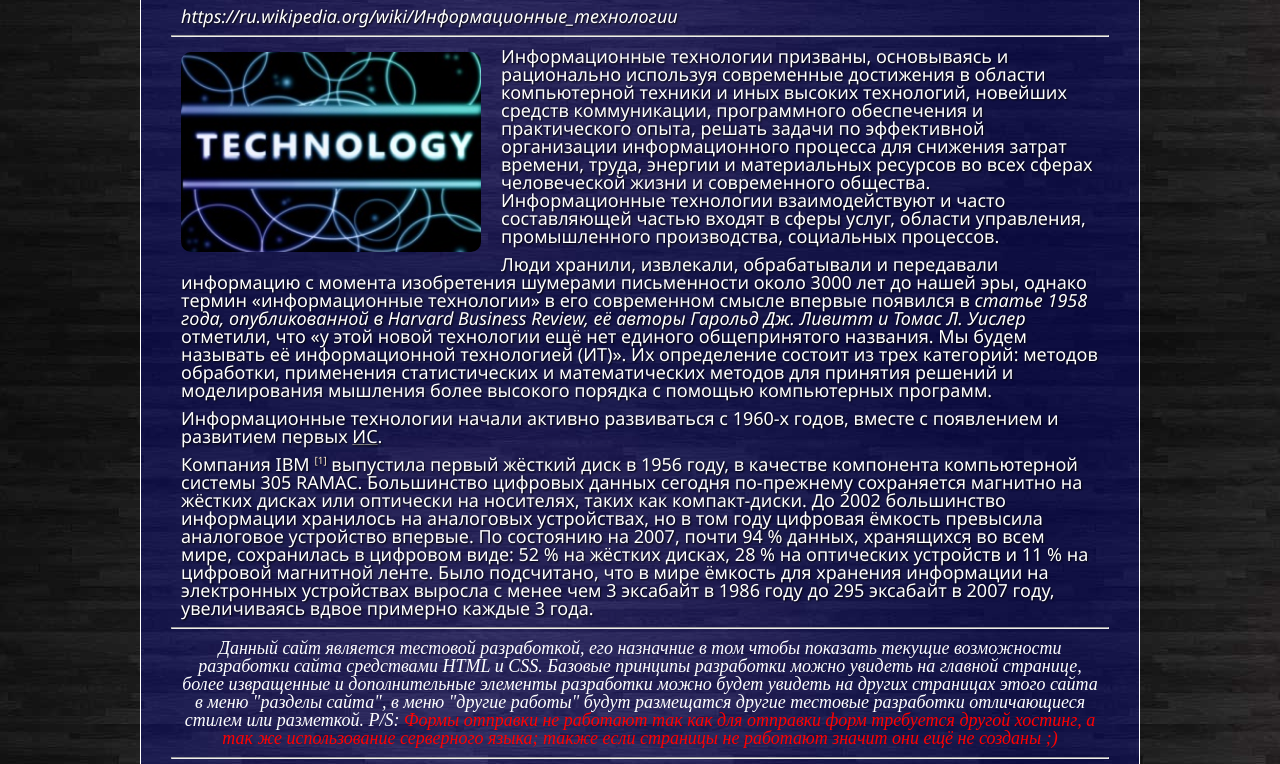
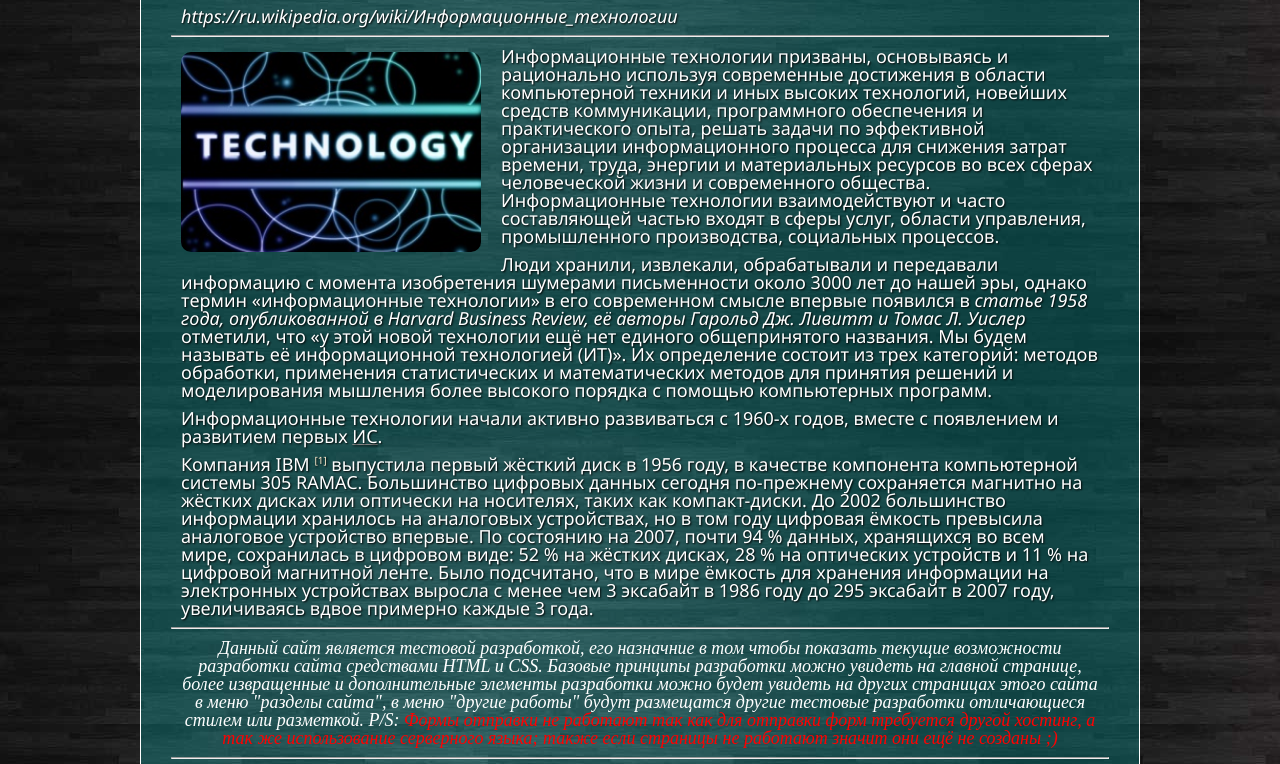
Before and after one commit to dev-vector/dev-vector-old.github.io, a plain HTML site: page index.html in a window 1280 px wide. Shown: the part 428-1192 px from the top of the page. Drawn offline with Linux system fonts and the light colour scheme.

Commit message:
Update style.css

```diff
--- a/css/style.css
+++ b/css/style.css
@@ -8,7 +8,7 @@
 	menu {position: relative; display: block; width: calc(100%-2px); background: #333 url(../images/m1.jpg) center no-repeat;
 	background-size: cover; margin-bottom: 25px; border-radius: 0px 0px 6px 6px; border: 1px solid white; }
 	center {position: relative; display: block; width: calc (100% - 60px); padding: 50px 30px; margin: 0 0 25px 0;
-	background: rgba(0,0,255,0.2); color: white; text-align: left;
+	background: rgba(0,255,255,0.2); color: white; text-align: left;
 	font-size: 18px; border-radius: 6px; border: 1px solid white; }
 	footer {display: block; height: 320px; padding: 40px; background: #333 url(../images/ft-3.jpg) center no-repeat;
 	background-size: cover; color: white; text-align: center; border-radius: 6px 6px 0px 0px; border: 1px solid white; border-bottom: 0px; }
```
